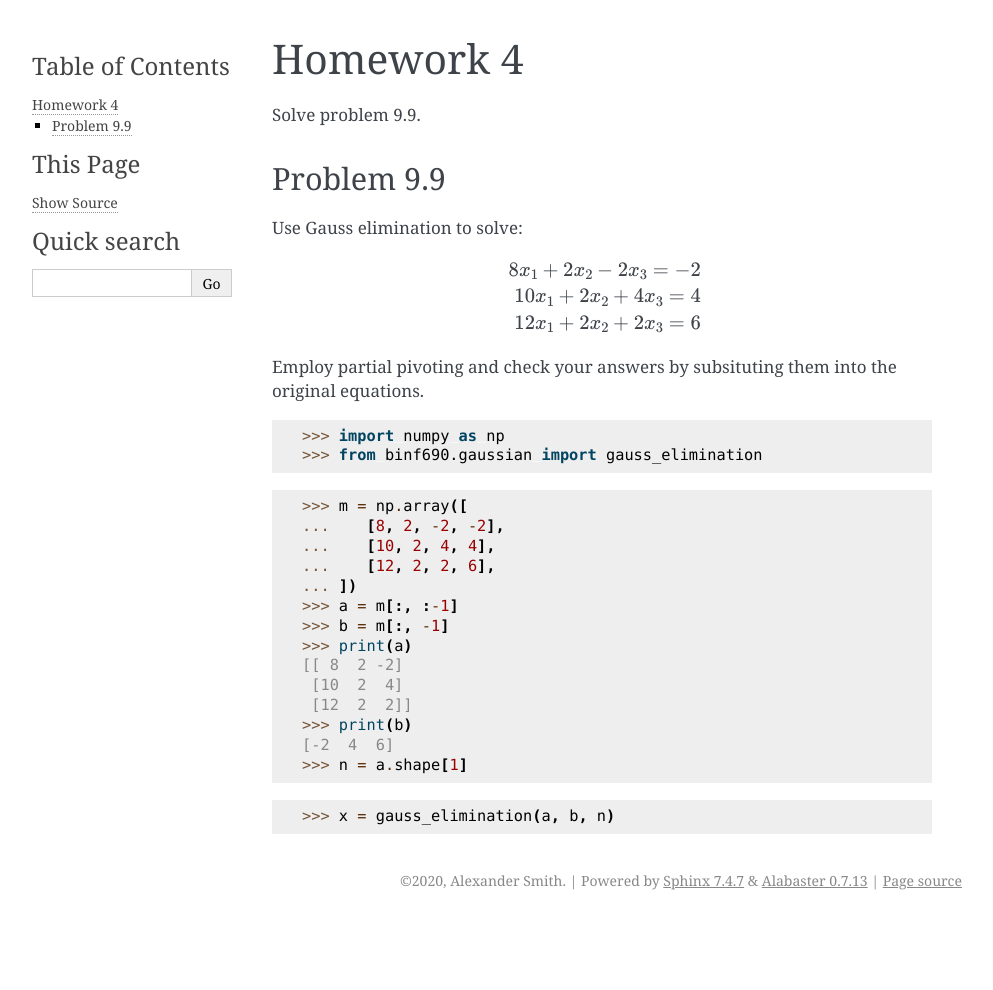
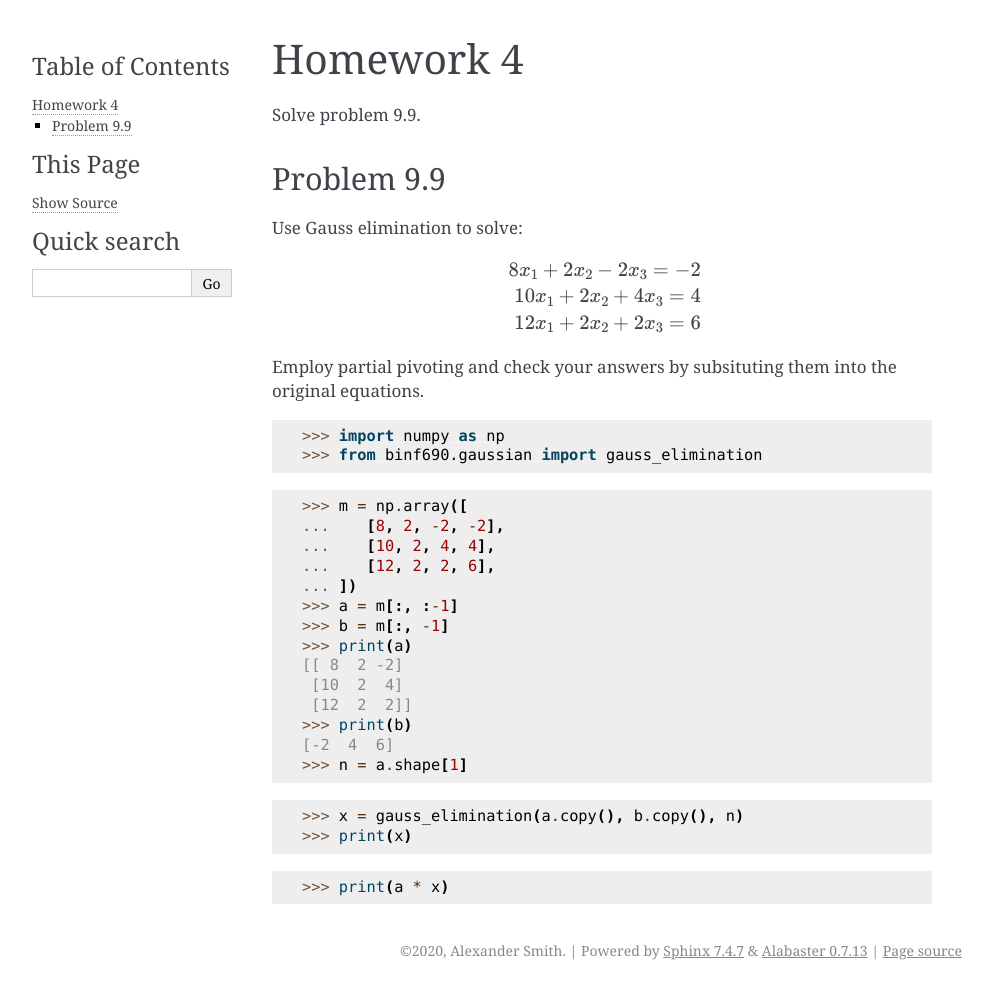
Before and after one commit to ajsmith/binf690-homework, a Sphinx documentation site: the page built from doc/source/homework/hw4.rst, in a window 1280 px wide. Shown: the whole page, without its empty margins (148-1141 px from the left). Built offline with Sphinx 7.4.7, drawn with Linux system fonts in a browser that asks for light colours; formulas are drawn with MathJax 3; before the commit the page ends 920 px from its top, so only the background shows below that.

```diff
--- a/doc/source/homework/hw4.rst
+++ b/doc/source/homework/hw4.rst
@@ -46,4 +46,7 @@
     [-2  4  6]
     >>> n = a.shape[1]
 
-    >>> x = gauss_elimination(a, b, n)
+    >>> x = gauss_elimination(a.copy(), b.copy(), n)
+    >>> print(x)
+
+    >>> print(a * x)
```
Also changed, not shown: 1 other file.
